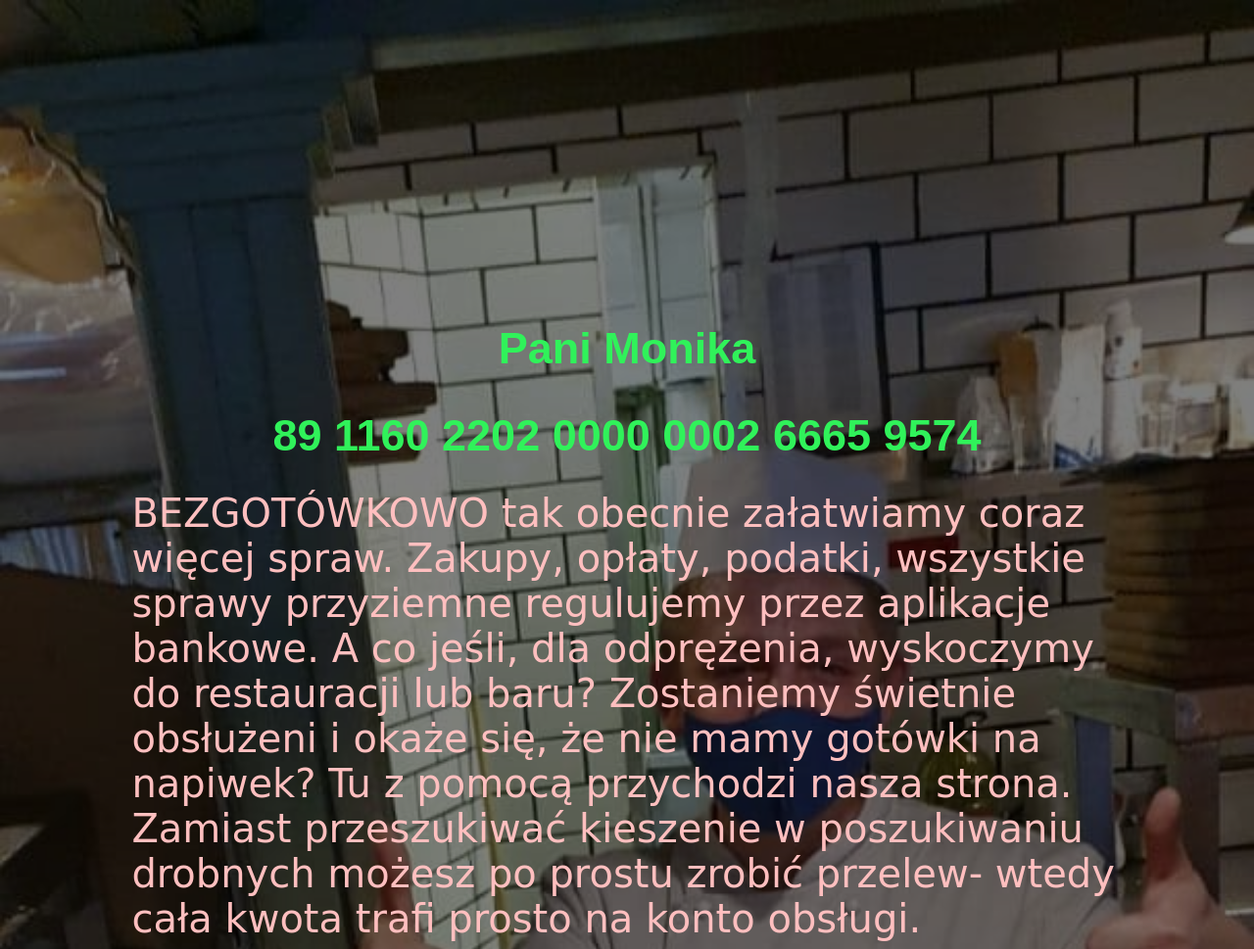
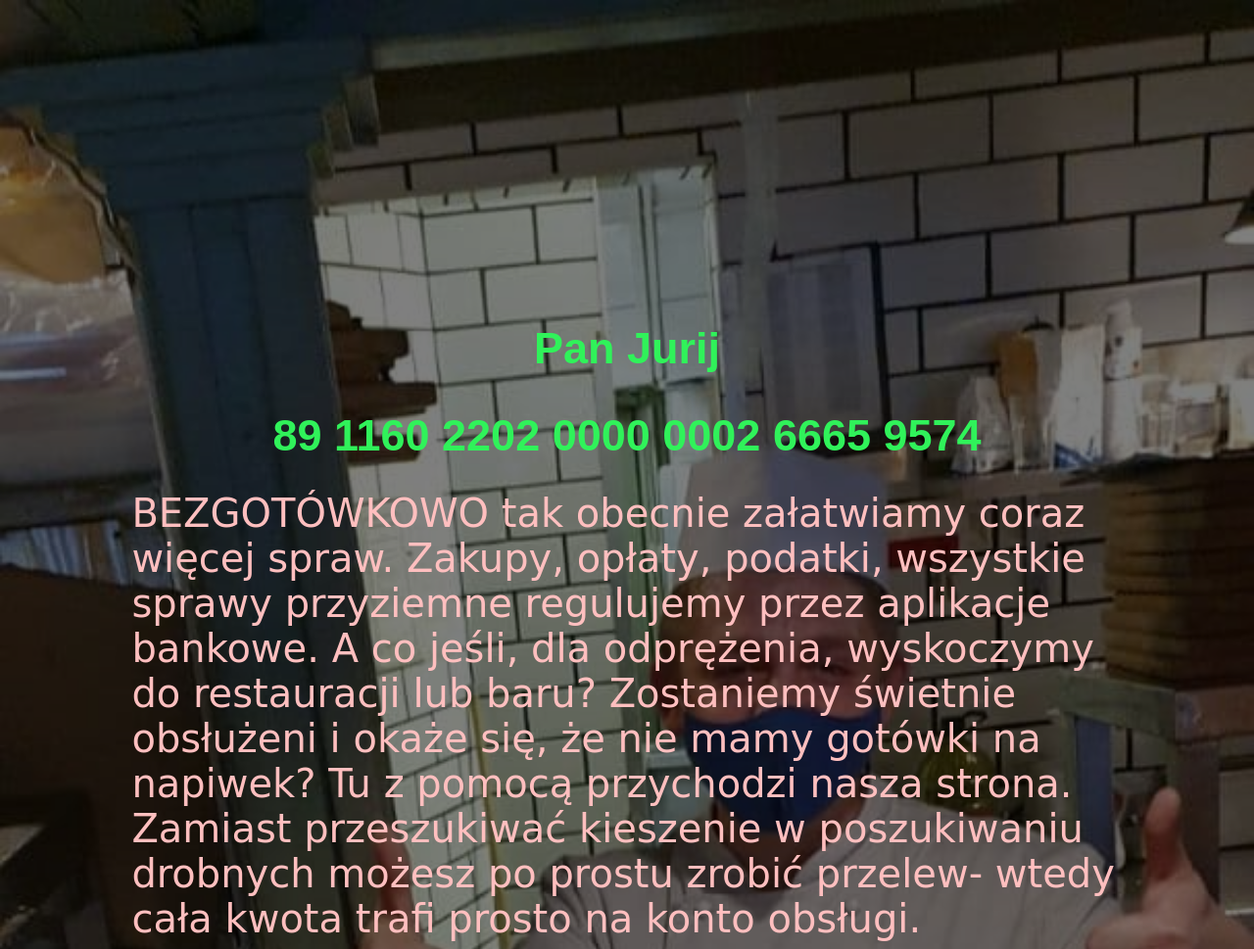
Before and after one commit to MaksMaidaanov/Jurij, a plain HTML site: page index.html in a window 1280 px wide. Shown: the whole page at 98% size. Drawn offline with Linux system fonts and the light colour scheme.

Commit message:
Update index.html

```diff
--- a/index.html
+++ b/index.html
@@ -7,7 +7,7 @@
 </head>
 <body>
 
-    <h2> Pani Monika</h2>
+    <h2> Pan Jurij</h2>
 	<h1>89 1160 2202 0000 0002 6665 9574</h1>
 	<p1 class = "srift">
 	BEZGOTÓWKOWO tak obecnie załatwiamy coraz więcej spraw. Zakupy, opłaty, podatki, wszystkie sprawy przyziemne regulujemy przez aplikacje bankowe.
```
